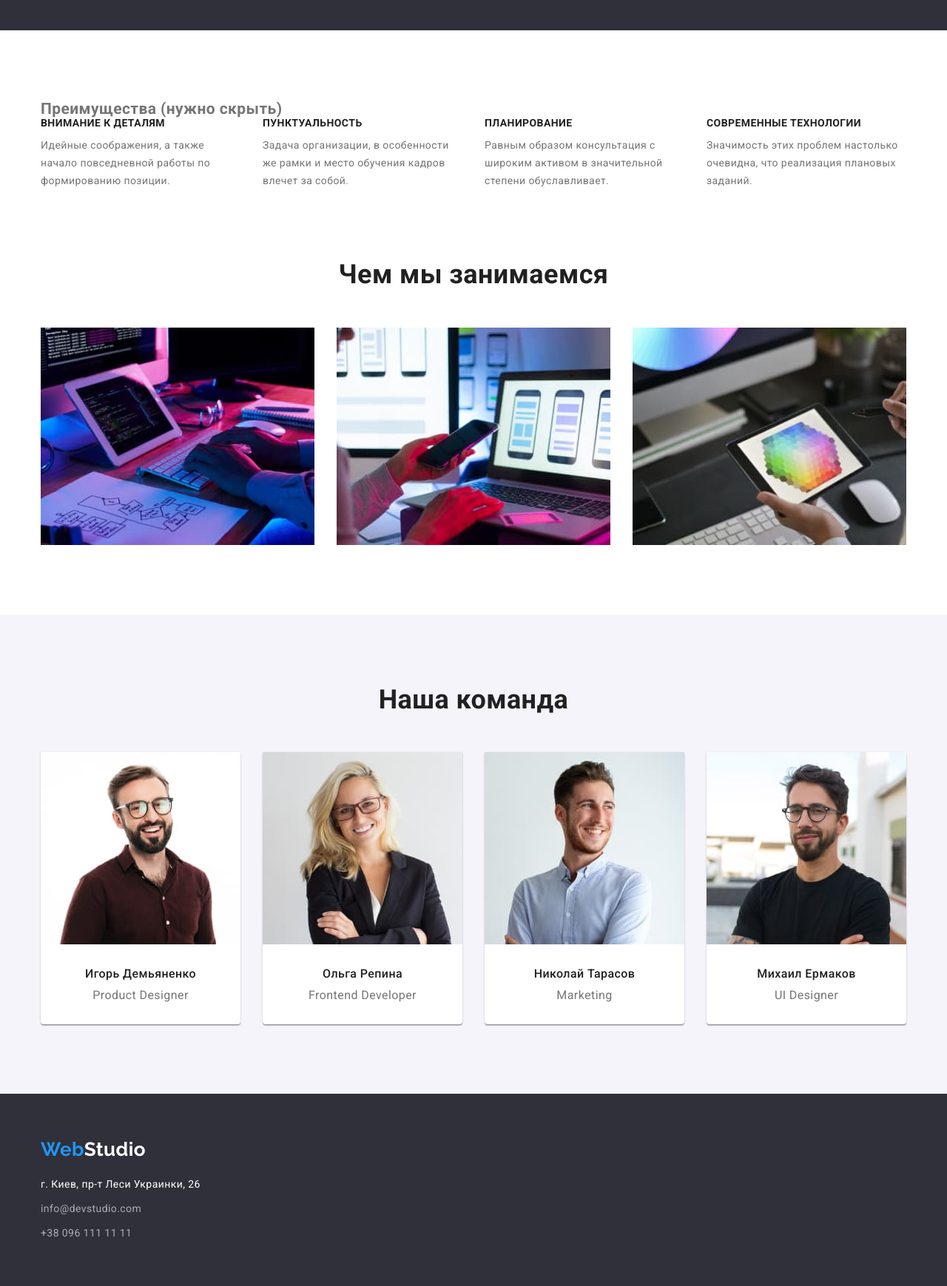
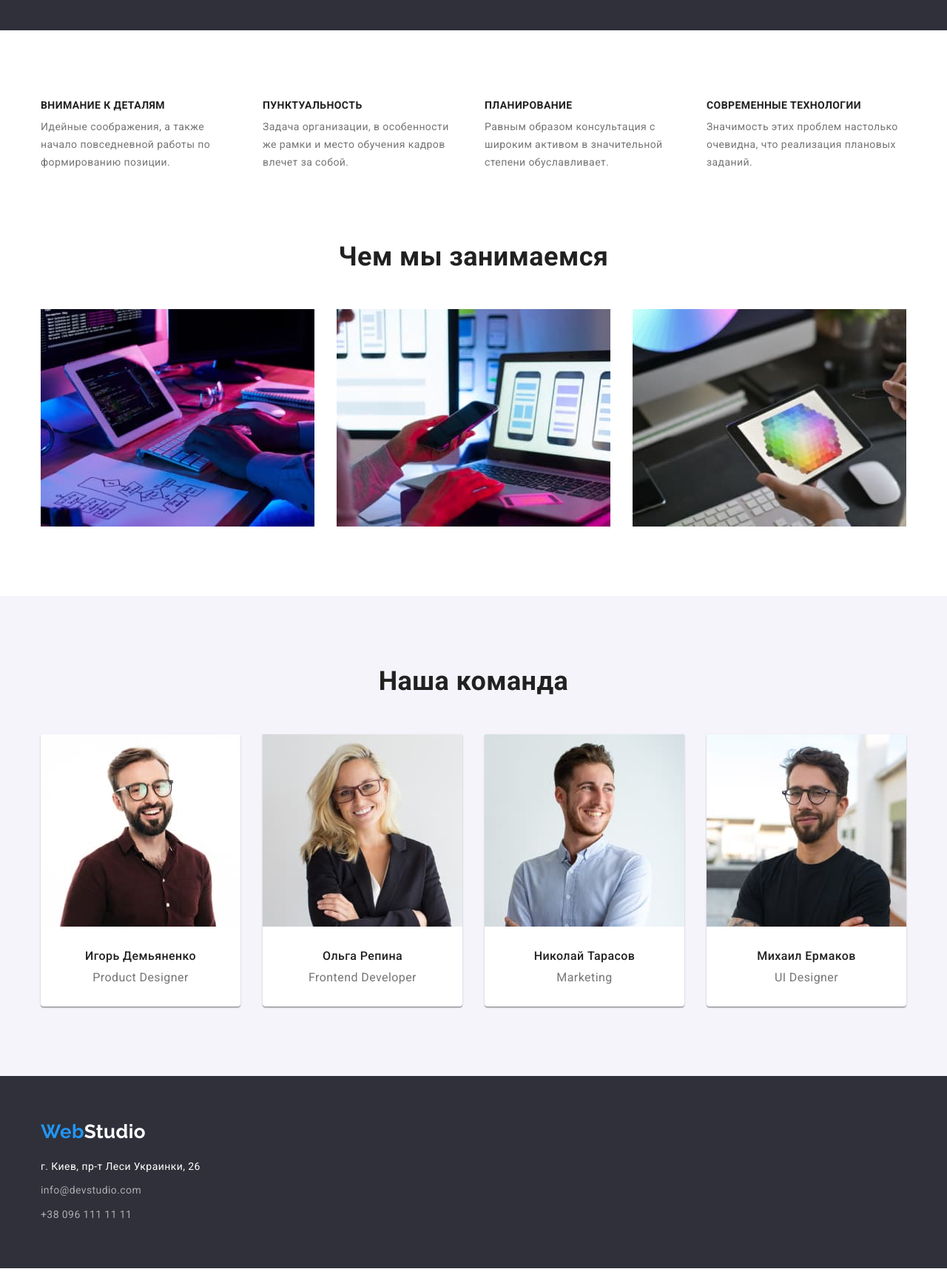
Before and after one commit to dmytro-rumezhak/goit-markup-hw-03, a plain HTML site: page index.html in a window 1280 px wide. Shown: the part 640-2379 px from the top of the page at 74% size. After the commit the page ends 2355 px from the top, so only its background shows below. Drawn offline with nearby package versions, Linux system fonts and the light colour scheme.

Commit message:
Вніс поправки ментора в 3 ДЗ

```diff
--- a/css/styles.css
+++ b/css/styles.css
@@ -93,12 +93,6 @@ body {
   display: inline-flex;
 }
 
-.header-nav-item {
-  height: 80px;
-  display: inline-flex;
-  align-items: center;
-}
-
 .header-nav-item:not(:last-child),
 .header-contact-item:not(:last-child) {
   margin-right: 50px;
@@ -106,9 +100,11 @@ body {
 
 .header-nav-link,
 .header-contact-link {
+  display: block;
   font-weight: 500;
   line-height: 1.14;
   letter-spacing: 0.02em;
+  padding: 32px 0;
 }
 
 .header-nav-link {
@@ -121,12 +117,6 @@ body {
 
 .header-contact-list {
   display: inline-flex;
-}
-
-.header-contact-item {
-  height: 80px;
-  display: inline-flex;
-  align-items: center;
 }
 
 .header-contact-link {
@@ -145,12 +135,9 @@ body {
 }
 
 .footer {
-  background-color: var(--footer-color);
-}
-
-.footer > .container {
   padding-top: 60px;
   padding-bottom: 60px;
+  background-color: var(--footer-color);
 }
 
 .logo-footer {
@@ -246,17 +233,29 @@ body {
   padding-bottom: 94px;
 }
 
+.visually-hidden {
+  position: absolute;
+  width: 1px;
+  height: 1px;
+  margin: -1px;
+  border: 0;
+  padding: 0;
+  white-space: nowrap;
+  clip-path: inset(100%);
+  clip: rect(0 0 0 0);
+  overflow: hidden;
+}
+
 .advantages-list {
   display: flex;
-  flex-wrap: wrap;
-  margin-bottom: -30px;
-  margin-left: -30px;
 }
 
 .advantages-item {
-  flex-basis: calc(100% / 4 - 30px);
-  margin-bottom: 30px;
-  margin-left: 30px;
+  width: 270px;
+}
+
+.advantages-item:not(:last-child) {
+  margin-right: 30px;
 }
 
 .advantages-title {
@@ -273,8 +272,8 @@ body {
 }
 
 /* Стилізація Чем мы занимаемся*/
-.activity {
-  padding-bottom: 94px;
+.activity-container {
+  padding-top: 0;
 }
 
 .section-title {
@@ -288,15 +287,10 @@ body {
 
 .activity-list {
   display: flex;
-  flex-wrap: wrap;
-  margin-bottom: -30px;
-  margin-left: -30px;
 }
 
-.activity-item {
-  flex-basis: calc(100% / 3 - 30px);
-  margin-bottom: 30px;
-  margin-left: 30px;
+.activity-item:not(:last-child) {
+  margin-right: 30px;
 }
 
 /* Стилізація Наша команд*/
@@ -306,23 +300,22 @@ body {
 
 .team-list {
   display: flex;
-  flex-wrap: wrap;
-  margin-bottom: -30px;
-  margin-left: -30px;
 }
 
 .team-item {
-  flex-basis: calc(100% / 4 - 30px);
-  margin-bottom: 30px;
-  margin-left: 30px;
+  width: 270px;
   border-radius: 0 0 4px 4px;
   background-color: var(--color-white);
   box-shadow: 0px 1px 3px rgba(0, 0, 0, 0.12), 0px 1px 1px rgba(0, 0, 0, 0.14),
     0px 2px 1px rgba(0, 0, 0, 0.2);
 }
 
-.team-member-img {
-  margin-bottom: 30px;
+.team-item:not(:last-child) {
+  margin-right: 30px;
+}
+
+.team-div-desc {
+  padding: 30px;
 }
 
 .team-member-title,
@@ -338,21 +331,11 @@ body {
   color: var(--body-title-color);
 }
 
-.team-member-desc {
-  margin-bottom: 30px;
-}
-
 /* Стилізація сторінки Портфолио */
 .works-nav {
   display: flex;
-  flex-wrap: wrap;
   justify-content: center;
-  margin-right: -8px;
-  margin-bottom: 42px;
-}
-
-.works-item-nav {
-  margin-bottom: 8px;
+  margin-bottom: 50px;
 }
 
 .works-item-nav:not(:last-child) {
--- a/index.html
+++ b/index.html
@@ -51,8 +51,9 @@
       </section>
 
       <!-- Преимущества (скрить заголовок )-->
-      <section class="container section">
-        <h2>Преимущества (нужно скрыть)</h2>
+      <section class="section">
+        <div class="container">
+          <h2 class="visually-hidden">Преимущества (нужно скрыть)</h2>
           <ul class="advantages-list">
             <li class="advantages-item">
               <h3 class="advantages-title">Внимание к деталям</h3>
@@ -79,10 +80,12 @@
               </p>
             </li>
           </ul>
+        </div>
       </section>
 
       <!-- Чем мы занимаемся -->
-      <section class="activity container">
+      <section class="section activity-container">
+        <div class="container">
           <h2 class="section-title">Чем мы занимаемся</h2>
           <ul class="activity-list">
             <li class="activity-item">
@@ -103,6 +106,7 @@
               />
             </li>
           </ul>
+        </div>
       </section>
 
       <!-- Наша команда -->
@@ -113,32 +117,35 @@
             <li class="team-item">
               <img
                 src="./images/ihor.jpg"
-                class="team-member-img"
                 alt="Игорь Демьяненко продукт дизайнер"
                 width="270"
               />
+              <div class="team-div-desc">
                 <h3 class="team-member-title">Игорь Демьяненко</h3>
                 <p class="team-member-desc">Product Designer</p>
+              </div>
             </li>
             <li class="team-item">
               <img
                 src="./images/olha.jpg"
-                class="team-member-img"
                 alt="Ольга Репина фронтент разработчик"
                 width="270"
               />
+              <div class="team-div-desc">
                 <h3 class="team-member-title">Ольга Репина</h3>
                 <p class="team-member-desc">Frontend Developer</p>
+              </div>
             </li>
             <li class="team-item">
               <img
                 src="./images/myhail.jpg"
-                class="team-member-img"
                 alt="Николай Тарасов маркетинг"
                 width="270"
               />
+              <div class="team-div-desc">
                 <h3 class="team-member-title">Николай Тарасов</h3>
                 <p class="team-member-desc">Marketing</p>
+              </div>
             </li>
             <li class="team-item">
               <img
@@ -147,8 +154,10 @@
                 alt="Михаил Ермаков дизайнер"
                 width="270"
               />
+              <div class="team-div-desc">
                  <h3 class="team-member-title">Михаил Ермаков</h3>
                 <p class="team-member-desc">UI Designer</p>
+              </div>
             </li>
           </ul>
         </div>
@@ -168,9 +177,9 @@
               >
             </li>
             <li>
-              <a href="mailto:info@devstudio.com" class="footer-contact-link">info@devstudio.com</a>
+              <a href="mailto:info@devstudio.com" class="footer-contact-link" >info@devstudio.com</a>
             </li>
-            <li><a href="tel:+380961111111" class="footer-contact-link">+38 096 111 11 11</a></li>
+            <li><a href="tel:+380961111111" class="footer-contact-link" >+38 096 111 11 11</a></li>
           </ul>
         </address>
       </div>
```
Also changed, not shown: portfolio.html (+2 -2 lines). Lines whose indentation alone changed are shown as unchanged.
